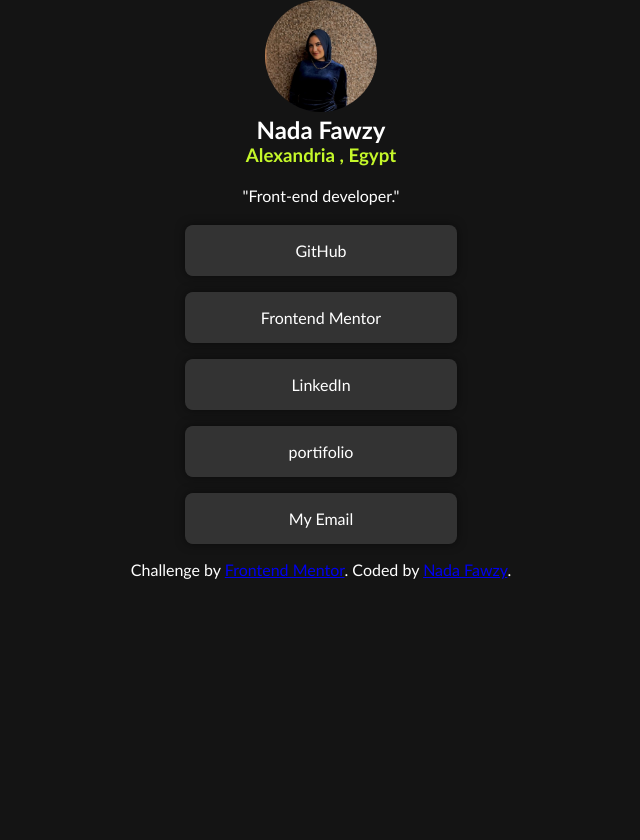
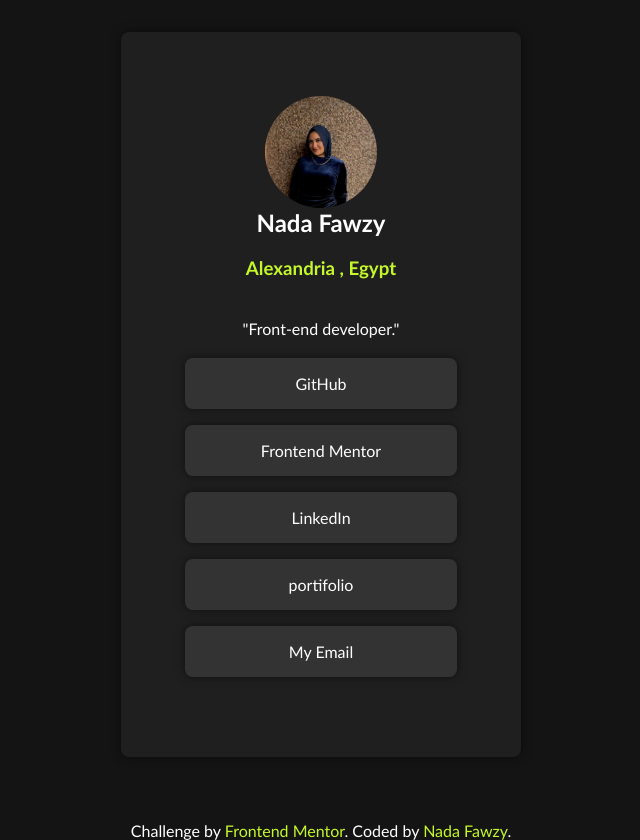
Before and after one commit to nadaafawzyy/social-links-profile-main, a plain HTML site: page index.html in a window 1280 px wide. Shown: the whole page, without its empty margins (319-959 px from the left). Before the commit the page ends 800 px from the top, so only its background shows below. Drawn offline with Linux system fonts and the light colour scheme.

Commit message:
Refactor CSS variables and styles for consistency

```diff
--- a/style.css
+++ b/style.css
@@ -27,7 +27,7 @@
     flex-direction: column;
     align-items: center;
 }
-h1{
+h2{
     margin-bottom: 20px;
 }
 h3{
@@ -38,7 +38,7 @@
     margin: 20px;
 }
 
-.contaner{
+main{
     display: flex;
     flex-direction: column;
     align-items: center;
@@ -78,13 +78,13 @@
     -ms-transform: scale(1.06);
     -o-transform: scale(1.06);
 }
-.attribution{
+footer{
     margin-top: 2em;
 }
-.attribution a{
+footer a{
     text-decoration: none;
     color: var(--Green);
 }
-.attribution a:hover{
+footer a:hover{
     text-decoration: underline;
 }
```
